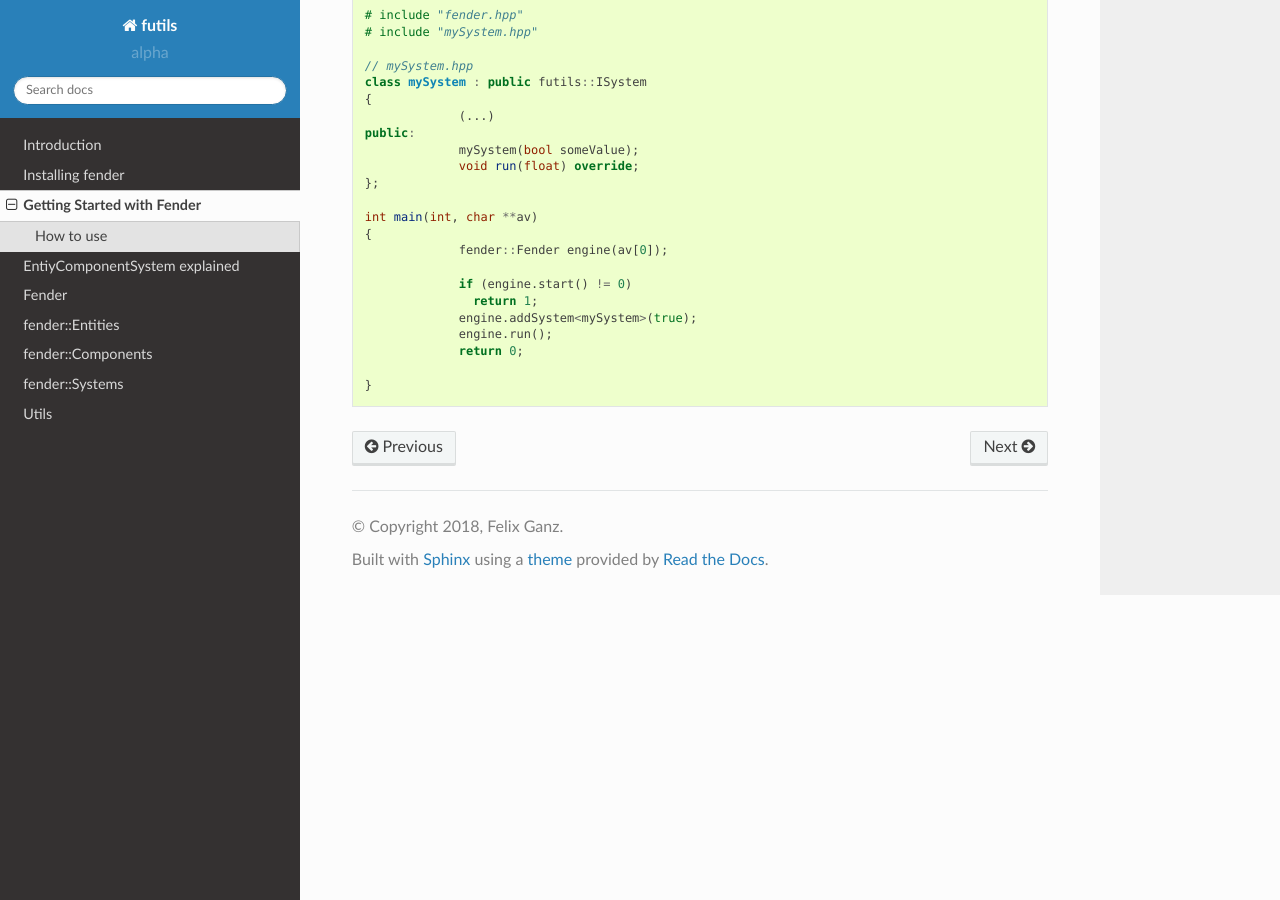
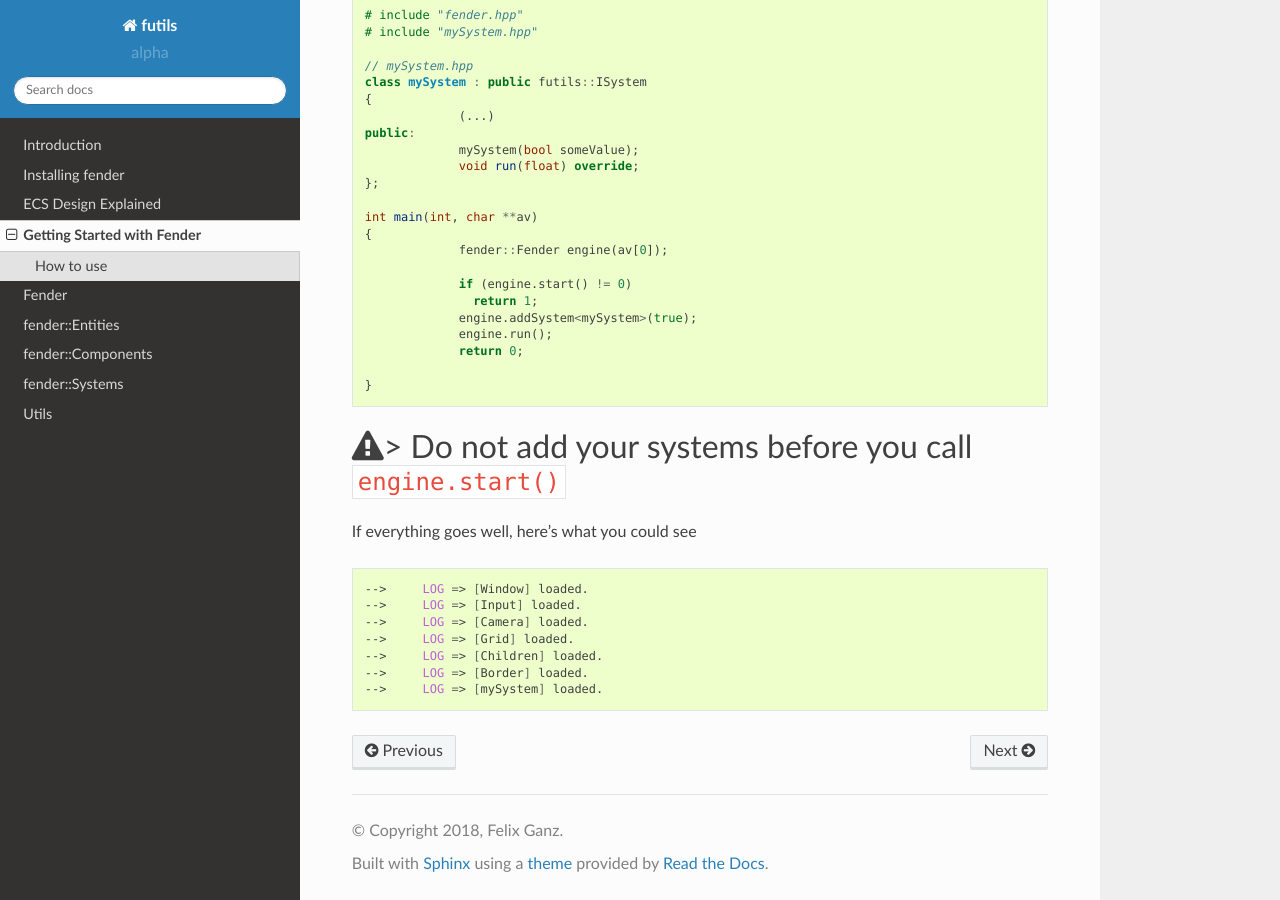
Before and after one commit to ganzf/futils, a Sphinx documentation site: the page built from docs/gettingstarted.rst, in a window 1280 px wide and 900 px high, scrolled down 1040 px. Built offline with Sphinx 7.4.7 and the Read the Docs theme 2.0.0, drawn with Linux system fonts in a browser that asks for light colours.

Commit message:
update doc

```diff
--- a/docs/ecs.rst
+++ b/docs/ecs.rst
@@ -1,5 +1,5 @@
-EntiyComponentSystem explained
-==============================
+ECS Design Explained
+====================
 
 Disclaimer : This is not actual working code, this is only intended to help you understand the underlying design of the engine.
 
--- a/docs/gettingstarted.rst
+++ b/docs/gettingstarted.rst
@@ -76,3 +76,19 @@ If you want to add your own systems, here's where you should do it.
                 return 0;
 
    }
+
+.. rst-class:: fa fa-warning fa-2x
+
+   > Do not add your systems before you call ``engine.start()``
+
+If everything goes well, here's what you could see
+
+.. code-block:: bash
+
+   -->     LOG => [Window] loaded.
+   -->     LOG => [Input] loaded.
+   -->     LOG => [Camera] loaded.
+   -->     LOG => [Grid] loaded.
+   -->     LOG => [Children] loaded.
+   -->     LOG => [Border] loaded.
+   -->     LOG => [mySystem] loaded.
--- a/docs/index.rst
+++ b/docs/index.rst
@@ -6,8 +6,8 @@ Futils
 
    introduction
    installation
+   ecs
    gettingstarted
-   ecs
    fender
    entities
    components
```
